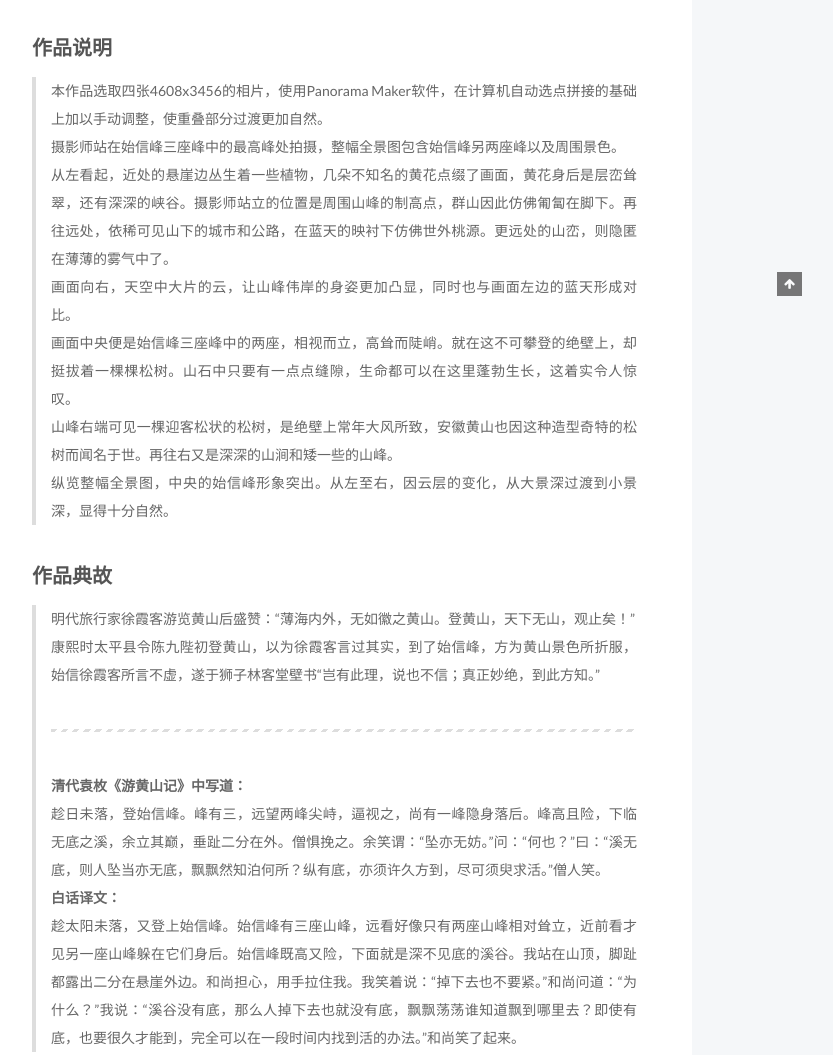
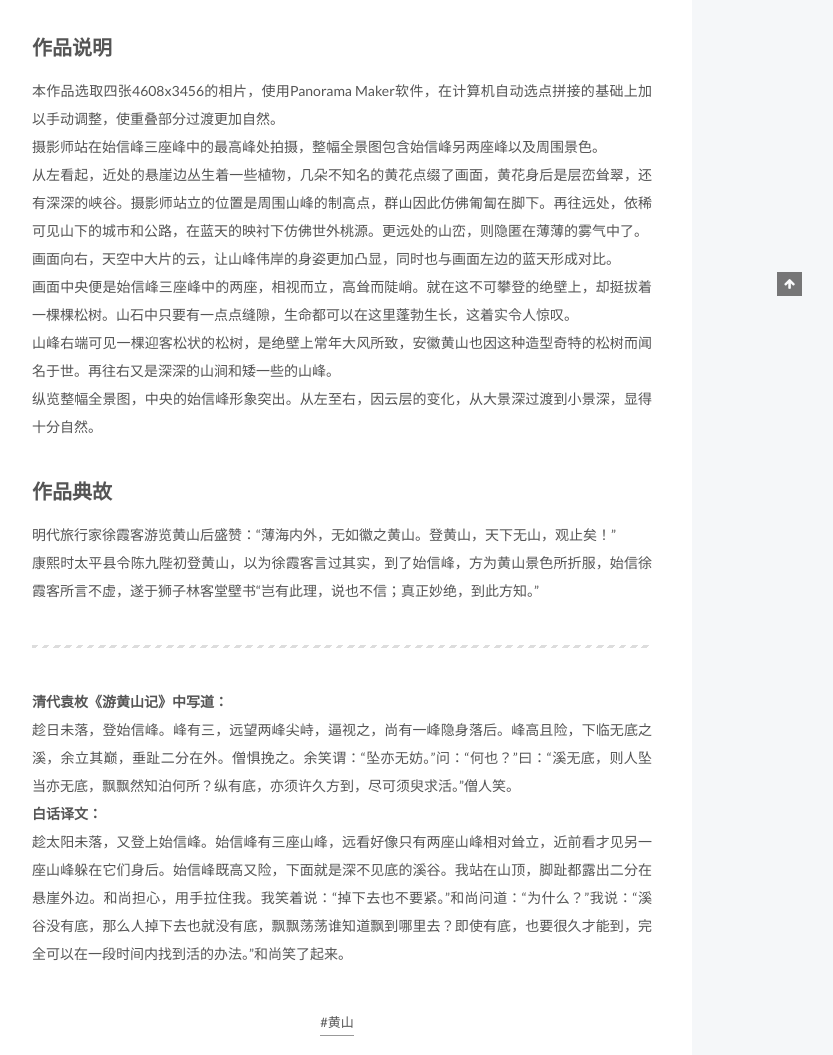
Before and after one commit to voyage97/voyage97.github.io, a plain HTML site: page 2016/08/12/始信峰——“登黄山，天下无山，观止矣！”/index.html in a window 1280 px wide. Shown: the part 604-1659 px from the top of the page, without its empty margins (428-1261 px from the left). Drawn offline with nearby package versions, Linux system fonts and the light colour scheme; some packages are replaced by stand-ins of ours; a script that the page names is missing.

Commit message:
Site updated: 2016-08-13 13:18:40

```diff
--- a/2016/08/12/始信峰——“登黄山，天下无山，观止矣！”/index.html
+++ b/2016/08/12/始信峰——“登黄山，天下无山，观止矣！”/index.html
@@ -91,7 +91,7 @@
 <meta property="og:site_name" content="Voyage">
 <meta property="og:description" content="始信峰全景（Nikon Coolpix P510  摄/Kevin）始信峰，海拔1668m，拍摄时为7月下旬。">
 <meta property="og:image" content="http://cfomr.img48.wal8.com/img48/554649_20160810170849/147099987526.jpg">
-<meta property="og:updated_time" content="2016-08-12T12:03:29.924Z">
+<meta property="og:updated_time" content="2016-08-13T05:18:14.107Z">
 <meta name="twitter:card" content="summary">
 <meta name="twitter:title" content="始信峰——“登黄山，天下无山，观止矣！”">
 <meta name="twitter:description" content="始信峰全景（Nikon Coolpix P510  摄/Kevin）始信峰，海拔1668m，拍摄时为7月下旬。">
@@ -365,14 +365,10 @@
 
 
         <p><img src="http://cfomr.img48.wal8.com/img48/554649_20160810170849/147099987526.jpg" alt=""><br><strong> 始信峰全景（Nikon Coolpix P510  摄/Kevin）</strong><br>始信峰，海拔1668m，拍摄时为7月下旬。<br><a id="more"></a></p>
-<h2 id="作品说明"><a href="#作品说明" class="headerlink" title="作品说明"></a>作品说明</h2><blockquote>
-<p>本作品选取四张4608x3456的相片，使用Panorama Maker软件，在计算机自动选点拼接的基础上加以手动调整，使重叠部分过渡更加自然。<br>摄影师站在始信峰三座峰中的最高峰处拍摄，整幅全景图包含始信峰另两座峰以及周围景色。<br>从左看起，近处的悬崖边丛生着一些植物，几朵不知名的黄花点缀了画面，黄花身后是层峦耸翠，还有深深的峡谷。摄影师站立的位置是周围山峰的制高点，群山因此仿佛匍匐在脚下。再往远处，依稀可见山下的城市和公路，在蓝天的映衬下仿佛世外桃源。更远处的山峦，则隐匿在薄薄的雾气中了。<br>画面向右，天空中大片的云，让山峰伟岸的身姿更加凸显，同时也与画面左边的蓝天形成对比。<br>画面中央便是始信峰三座峰中的两座，相视而立，高耸而陡峭。就在这不可攀登的绝壁上，却挺拔着一棵棵松树。山石中只要有一点点缝隙，生命都可以在这里蓬勃生长，这着实令人惊叹。<br>山峰右端可见一棵迎客松状的松树，是绝壁上常年大风所致，安徽黄山也因这种造型奇特的松树而闻名于世。再往右又是深深的山涧和矮一些的山峰。<br>纵览整幅全景图，中央的始信峰形象突出。从左至右，因云层的变化，从大景深过渡到小景深，显得十分自然。</p>
-</blockquote>
-<h2 id="作品典故"><a href="#作品典故" class="headerlink" title="作品典故"></a>作品典故</h2><blockquote>
-<p>明代旅行家徐霞客游览黄山后盛赞：“薄海内外，无如徽之黄山。登黄山，天下无山，观止矣！”<br>康熙时太平县令陈九陛初登黄山，以为徐霞客言过其实，到了始信峰，方为黄山景色所折服，始信徐霞客所言不虚，遂于狮子林客堂壁书“岂有此理，说也不信；真正妙绝，到此方知。”</p>
+<h2 id="作品说明"><a href="#作品说明" class="headerlink" title="作品说明"></a>作品说明</h2><p>本作品选取四张4608x3456的相片，使用Panorama Maker软件，在计算机自动选点拼接的基础上加以手动调整，使重叠部分过渡更加自然。<br>摄影师站在始信峰三座峰中的最高峰处拍摄，整幅全景图包含始信峰另两座峰以及周围景色。<br>从左看起，近处的悬崖边丛生着一些植物，几朵不知名的黄花点缀了画面，黄花身后是层峦耸翠，还有深深的峡谷。摄影师站立的位置是周围山峰的制高点，群山因此仿佛匍匐在脚下。再往远处，依稀可见山下的城市和公路，在蓝天的映衬下仿佛世外桃源。更远处的山峦，则隐匿在薄薄的雾气中了。<br>画面向右，天空中大片的云，让山峰伟岸的身姿更加凸显，同时也与画面左边的蓝天形成对比。<br>画面中央便是始信峰三座峰中的两座，相视而立，高耸而陡峭。就在这不可攀登的绝壁上，却挺拔着一棵棵松树。山石中只要有一点点缝隙，生命都可以在这里蓬勃生长，这着实令人惊叹。<br>山峰右端可见一棵迎客松状的松树，是绝壁上常年大风所致，安徽黄山也因这种造型奇特的松树而闻名于世。再往右又是深深的山涧和矮一些的山峰。<br>纵览整幅全景图，中央的始信峰形象突出。从左至右，因云层的变化，从大景深过渡到小景深，显得十分自然。</p>
+<h2 id="作品典故"><a href="#作品典故" class="headerlink" title="作品典故"></a>作品典故</h2><p>明代旅行家徐霞客游览黄山后盛赞：“薄海内外，无如徽之黄山。登黄山，天下无山，观止矣！”<br>康熙时太平县令陈九陛初登黄山，以为徐霞客言过其实，到了始信峰，方为黄山景色所折服，始信徐霞客所言不虚，遂于狮子林客堂壁书“岂有此理，说也不信；真正妙绝，到此方知。”</p>
 <hr>
 <p><strong> 清代袁枚《游黄山记》中写道：</strong><br>趁日未落，登始信峰。峰有三，远望两峰尖峙，逼视之，尚有一峰隐身落后。峰高且险，下临无底之溪，余立其巅，垂趾二分在外。僧惧挽之。余笑谓：“坠亦无妨。”问：“何也？”曰：“溪无底，则人坠当亦无底，飘飘然知泊何所？纵有底，亦须许久方到，尽可须臾求活。”僧人笑。<br><strong> 白话译文：</strong><br>趁太阳未落，又登上始信峰。始信峰有三座山峰，远看好像只有两座山峰相对耸立，近前看才见另一座山峰躲在它们身后。始信峰既高又险，下面就是深不见底的溪谷。我站在山顶，脚趾都露出二分在悬崖外边。和尚担心，用手拉住我。我笑着说：“掉下去也不要紧。”和尚问道：“为什么？”我说：“溪谷没有底，那么人掉下去也就没有底，飘飘荡荡谁知道飘到哪里去？即使有底，也要很久才能到，完全可以在一段时间内找到活的办法。”和尚笑了起来。</p>
-</blockquote>
 
 
     </div>
--- a/css/main.css
+++ b/css/main.css
@@ -1549,7 +1549,7 @@ pre .javascript .function {
   width: 4px;
   height: 4px;
   border-radius: 50%;
-  background: #b40662;
+  background: #ffff42;
 }
 .links-of-blogroll {
   font-size: 13px;
```
Also changed, not shown: search.xml (+8 -12 lines).
